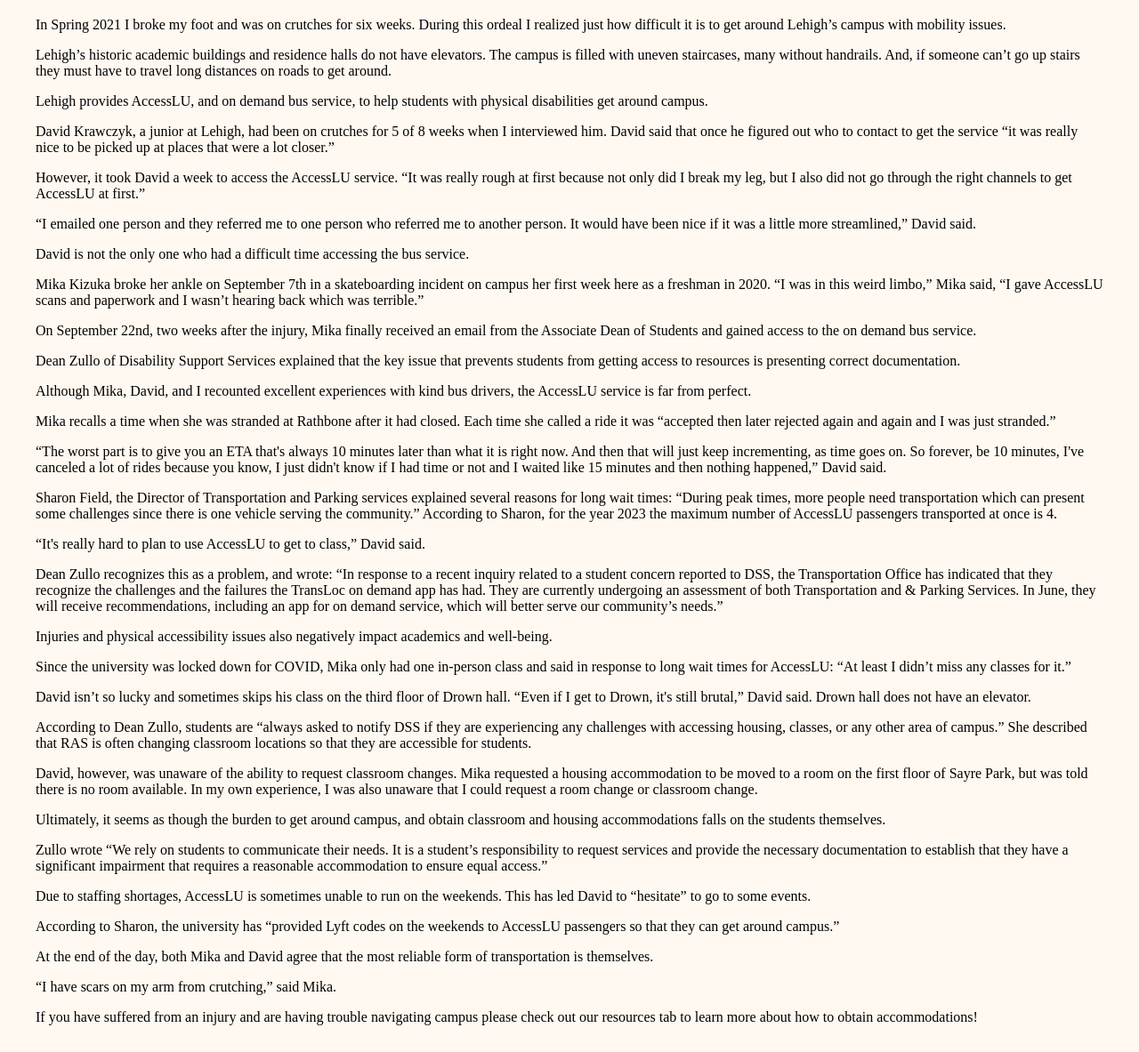
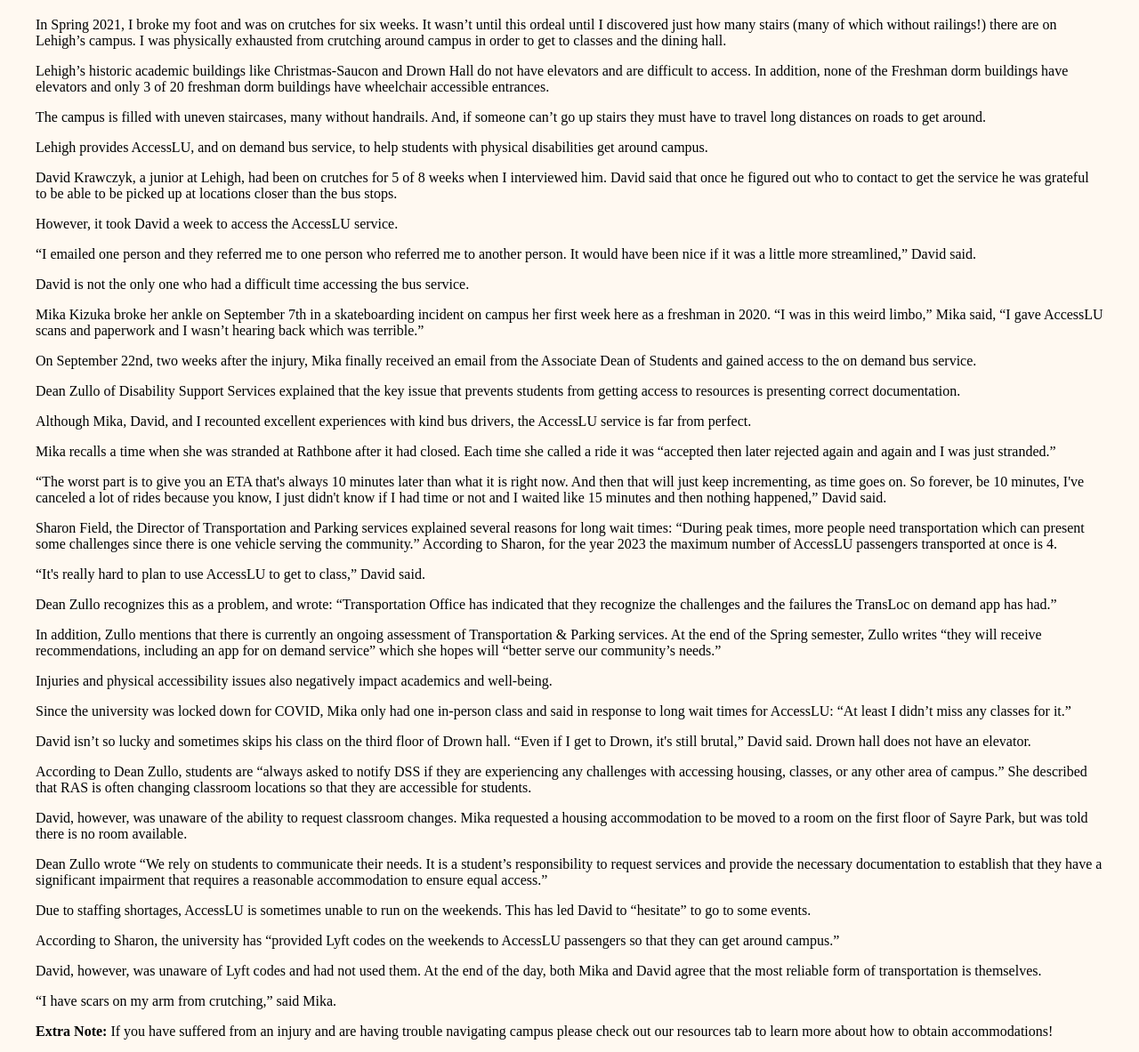
Before and after one commit to G-force20/g-force20.github.io, a plain HTML site: page stories.html in a window 1280 px wide. Shown: the part 197-1380 px from the top of the page at 89% size. Drawn offline with Linux system fonts and the light colour scheme.

Commit message:
Update stories.html
Updated stories tab

```diff
--- a/stories.html
+++ b/stories.html
@@ -17,15 +17,17 @@
     </nav>
     <div id="container">
         <h1>Stories</h1>
-        <p>In Spring 2021 I broke my foot and was on crutches for six weeks. During this ordeal I realized just how difficult it is to get around Lehigh’s campus with mobility issues.
+        <p>In Spring 2021, I broke my foot and was on crutches for six weeks. It wasn’t until this ordeal until I discovered just how many stairs (many of which without railings!) there are on Lehigh’s campus. I was physically exhausted from crutching around campus in order to get to classes and the dining hall.
         </p>
-        <p>Lehigh’s historic academic buildings and residence halls do not have elevators. The campus is filled with uneven staircases, many without handrails. And, if someone can’t go up stairs they must have to travel long distances on roads to get around.
+        <p>Lehigh’s historic academic buildings like Christmas-Saucon and Drown Hall do not have elevators and are difficult to access. In addition, none of the Freshman dorm buildings have elevators and only 3 of 20 freshman dorm buildings have wheelchair accessible entrances.
+        </p>
+        <p>The campus is filled with uneven staircases, many without handrails. And, if someone can’t go up stairs they must have to travel long distances on roads to get around.
         </p>
         <p>Lehigh provides AccessLU, and on demand bus service, to help students with physical disabilities get around campus.
         </p>
-        <p>David Krawczyk, a junior at Lehigh, had been on crutches for 5 of 8 weeks when I interviewed him. David said that once he figured out who to contact to get the service “it was really nice to be picked up at places that were a lot closer.”
+        <p>David Krawczyk, a junior at Lehigh, had been on crutches for 5 of 8 weeks when I interviewed him. David said that once he figured out who to contact to get the service he was grateful to be able to be picked up at locations closer than the bus stops.
         </p>
-        <p>However, it took David a week to access the AccessLU service. “It was really rough at first because not only did I break my leg, but I also did not go through the right channels to get AccessLU at first.”
+        <p>However, it took David a week to access the AccessLU service.
         </p>
         <p>“I emailed one person and they referred me to one person who referred me to another person. It would have been nice if it was a little more streamlined,” David said.
         </p>
@@ -47,7 +49,9 @@
         </p>
         <p>“It's really hard to plan to use AccessLU to get to class,” David said.
         </p>
-        <p>Dean Zullo recognizes this as a problem, and wrote: “In response to a recent inquiry related to a student concern reported to DSS, the Transportation Office has indicated that they recognize the challenges and the failures the TransLoc on demand app has had. They are currently undergoing an assessment of both Transportation and & Parking Services. In June, they will receive recommendations, including an app for on demand service, which will better serve our community’s needs.”
+        <p>Dean Zullo recognizes this as a problem, and wrote: “Transportation Office has indicated that they recognize the challenges and the failures the TransLoc on demand app has had.”
+        </p>
+        <p>In addition, Zullo mentions that there is currently an ongoing assessment of Transportation & Parking services. At the end of the Spring semester, Zullo writes “they will receive recommendations, including an app for on demand service” which she hopes will “better serve our community’s needs.”
         </p>
         <p>Injuries and physical accessibility issues also negatively impact academics and well-being.
         </p>
@@ -57,21 +61,19 @@
         </p>
         <p>According to Dean Zullo, students are “always asked to notify DSS if they are experiencing any challenges with accessing housing, classes, or any other area of campus.” She described that RAS is often changing classroom locations so that they are accessible for students.
         </p>
-        <p>David, however, was unaware of the ability to request classroom changes. Mika requested a housing accommodation to be moved to a room on the first floor of Sayre Park, but was told there is no room available. In my own experience, I was also unaware that I could request a room change or classroom change.
+        <p>David, however, was unaware of the ability to request classroom changes. Mika requested a housing accommodation to be moved to a room on the first floor of Sayre Park, but was told there is no room available.
         </p>
-        <p>Ultimately, it seems as though the burden to get around campus, and obtain classroom and housing accommodations falls on the students themselves.
-        </p>
-        <p>Zullo wrote “We rely on students to communicate their needs.  It is a student’s responsibility to request services and provide the necessary documentation to establish that they have a significant impairment that requires a reasonable accommodation to ensure equal access.”
+        <p>Dean Zullo wrote “We rely on students to communicate their needs.  It is a student’s responsibility to request services and provide the necessary documentation to establish that they have a significant impairment that requires a reasonable accommodation to ensure equal access.”
         </p>
         <p>Due to staffing shortages, AccessLU is sometimes unable to run on the weekends. This has led David to “hesitate” to go to some events.
         </p>
         <p>According to Sharon, the university has “provided Lyft codes on the weekends to AccessLU passengers so that they can get around campus.”
         </p>
-        <p>At the end of the day, both Mika and David agree that the most reliable form of transportation is themselves.
+        <p>David, however, was unaware of Lyft codes and had not used them. At the end of the day, both Mika and David agree that the most reliable form of transportation is themselves.
         </p>
         <p>“I have scars on my arm from crutching,” said Mika.
         </p>
-        <p>If you have suffered from an injury and are having trouble navigating campus please check out our resources tab to learn more about how to obtain accommodations!
+        <p><b>Extra Note:</b> If you have suffered from an injury and are having trouble navigating campus please check out our resources tab to learn more about how to obtain accommodations!
         </p>
     </div>
 
```
